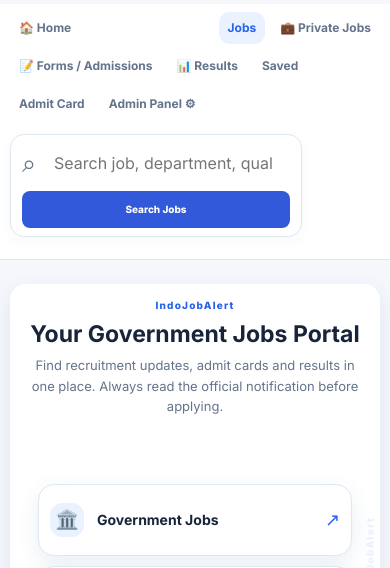
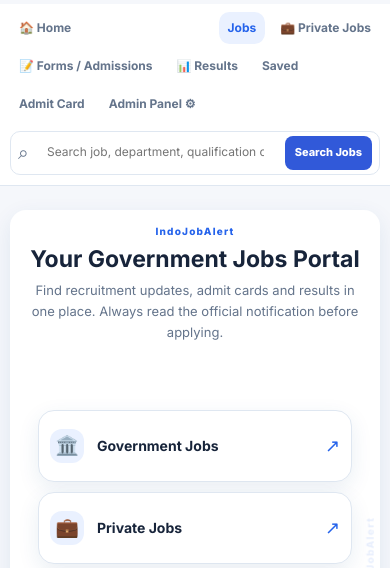
Before and after one commit to Jagmeet05911/jaimalwalagovtjobs, a plain HTML site: page index.html in a window 390 px wide. Shown: the part 251-819 px from the top of the page. Drawn offline with Linux system fonts and the light colour scheme; no server answers.

Commit message:
Style search bar in navigation row

```diff
--- a/style.css
+++ b/style.css
@@ -964,3 +964,26 @@ body>.brand-banner>img{
   height:220px!important;margin:0 10px 12px auto!important;
  }
 }
+
+
+/* Trial: place the existing search bar in the same navigation row as Home/Admin */
+.tabs #portalSearchForm{
+ display:flex!important;align-items:center!important;gap:6px!important;
+ flex:1 1 250px!important;width:auto!important;min-width:220px!important;
+ max-width:330px!important;margin:0 0 0 auto!important;padding:4px 7px!important;
+ border:1px solid var(--line)!important;border-radius:10px!important;
+ border-top:1px solid var(--line)!important;box-shadow:none!important;
+ background:#fff!important;box-sizing:border-box!important;
+}
+.tabs #portalSearchForm>span{font-size:19px!important;flex:0 0 auto!important}
+.tabs #portalSearchForm input{flex:1 1 auto!important;width:100%!important;min-width:0!important;padding:7px 3px!important;font-size:12px!important}
+.tabs #portalSearchForm button{flex:0 0 auto!important;padding:8px 10px!important;font-size:11px!important;white-space:nowrap!important}
+#portalDashboard>#portalSearchForm{display:none!important}
+@media(max-width:900px){
+ .tabs #portalSearchForm{flex:1 1 100%!important;max-width:none!important;margin:5px 0 0!important;order:20!important}
+}
+@media(max-width:650px){
+ .tabs #portalSearchForm{display:grid!important;grid-template-columns:20px minmax(0,1fr) auto!important;flex:1 1 100%!important;min-width:0!important}
+ .tabs #portalSearchForm input{grid-column:2!important}
+ .tabs #portalSearchForm button{grid-column:3!important;width:auto!important}
+}
```
